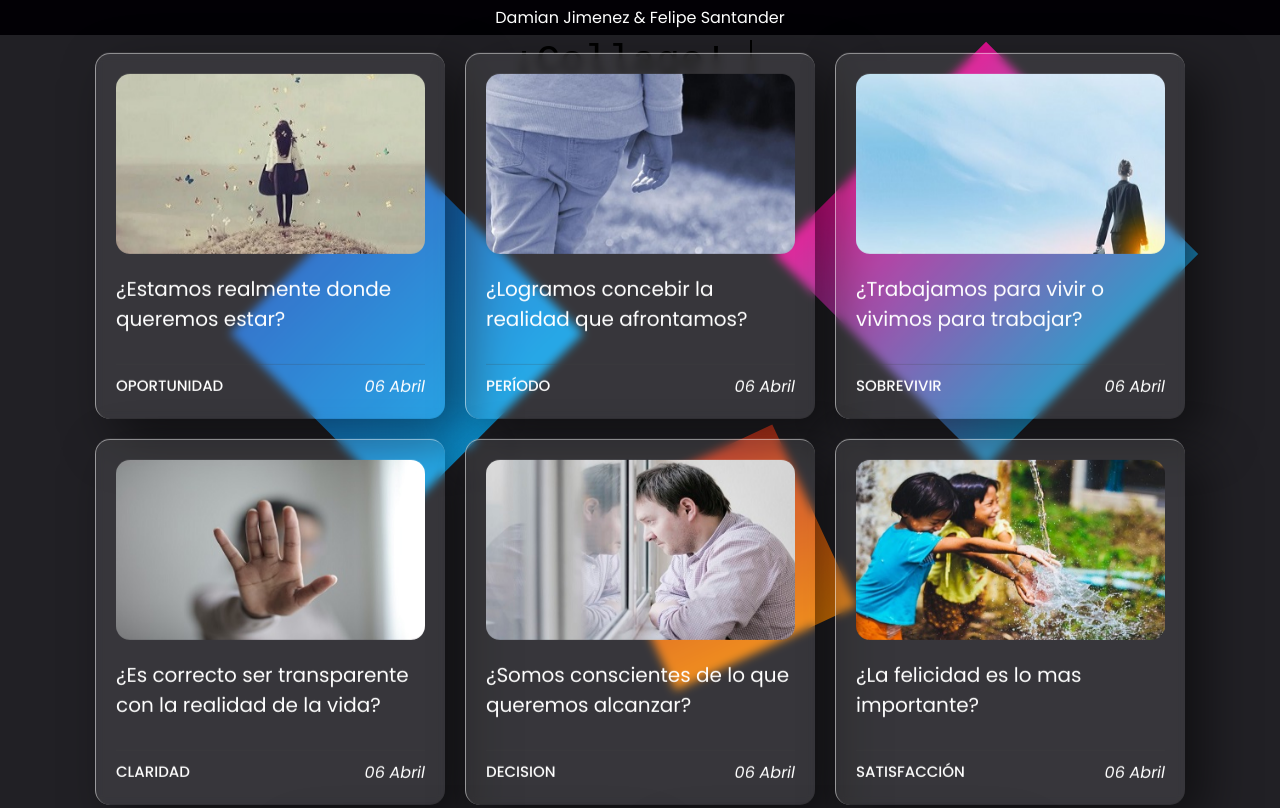
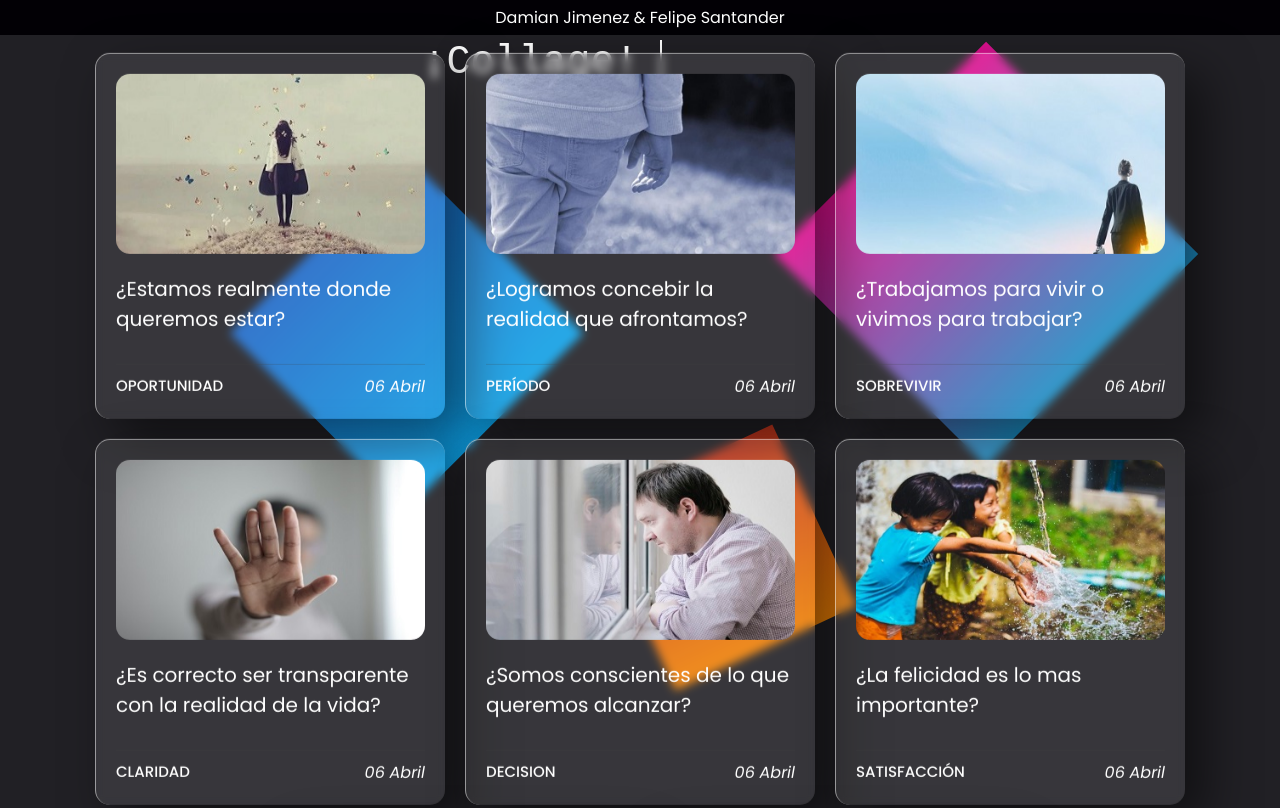
Before and after one commit to collagefilosofia/collagefilosofia.github.io, a plain HTML site: page index.html in a window 1280 px wide. Shown: the top 808 px of the page. Drawn offline with Linux system fonts and the light colour scheme.

Commit message:
Add files via upload

```diff
--- a/css/estilos.css
+++ b/css/estilos.css
@@ -19,9 +19,10 @@ span{
     justify-content: center;
     position: absolute;
     top: 5%;
-    left: 40%;
+    left: 33%;
     border-right: 2px solid;
     width: 10ch;
+    color: rgb(255, 255, 255);
 
   animation: typing 2s steps(12),
   blink .5s infinite step-end alternate;
```
